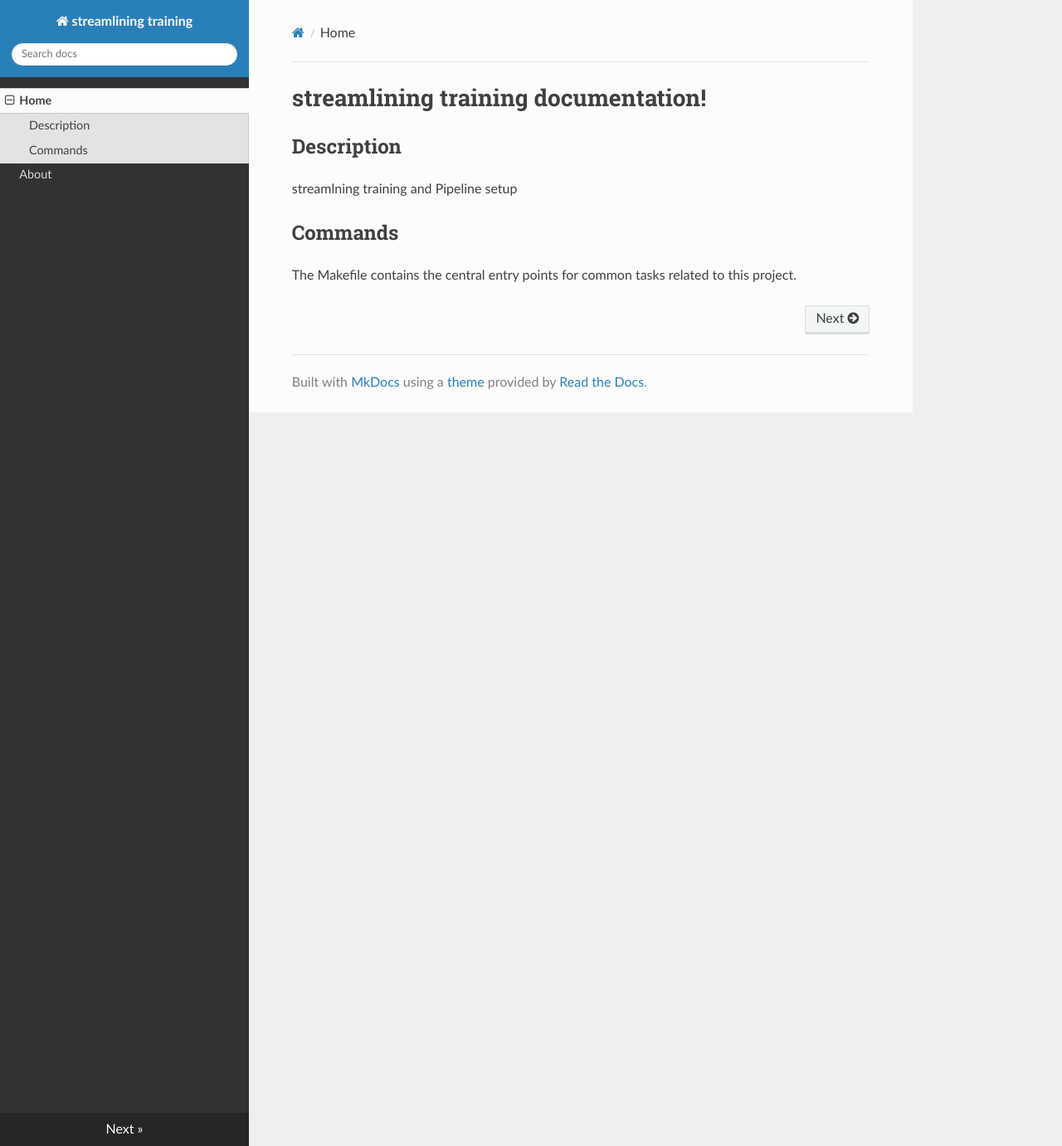
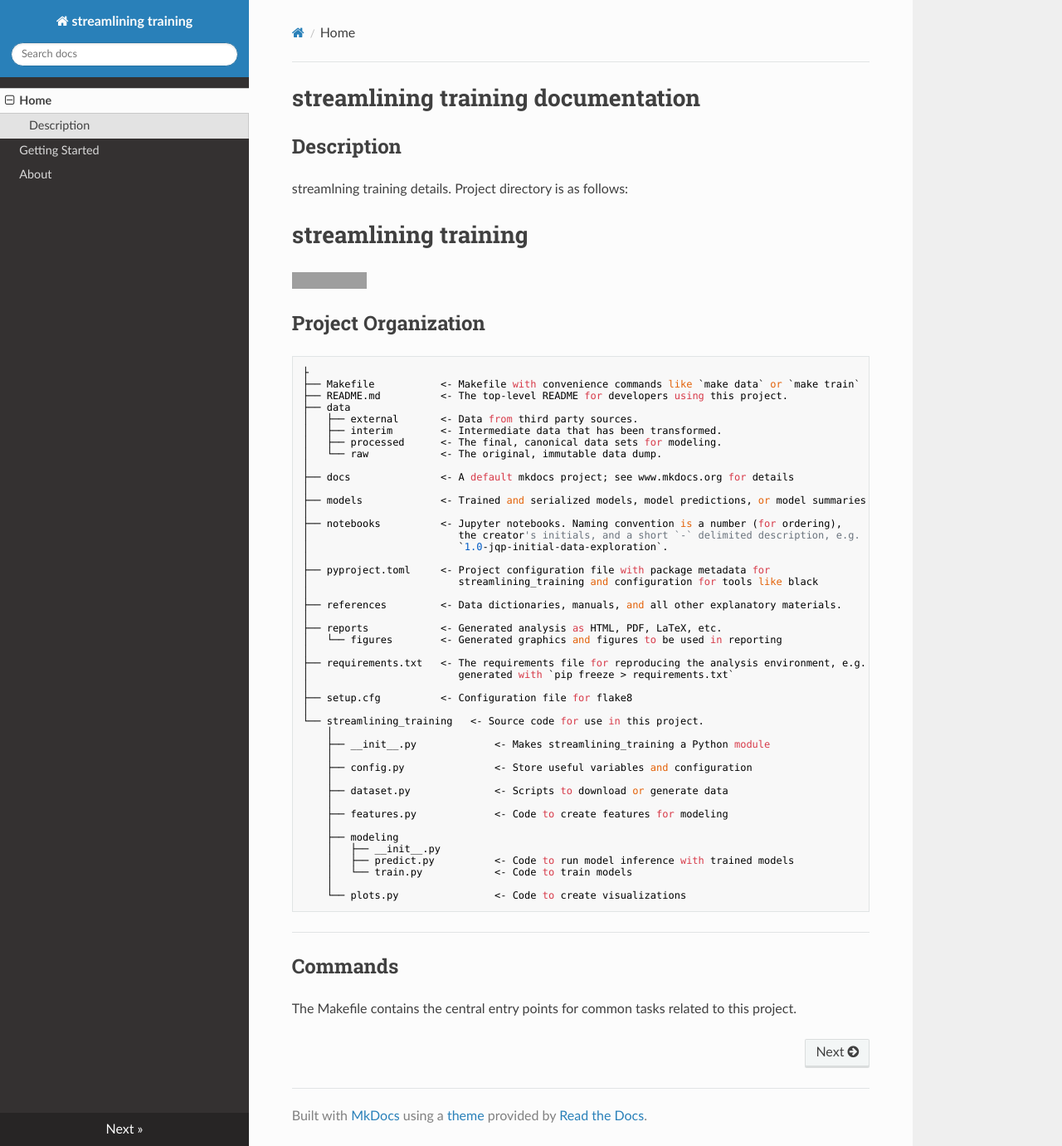
Before and after one commit to CSI-Cancer/ocular_streamlining, an MkDocs documentation site: the page built from docs/docs/index.md, in a window 1280 px wide and 1381 px high. Shown: the whole window at 83% size. Built offline with MkDocs 1.6.1, drawn with Linux system fonts in a browser that asks for light colours; nearby versions of some CDN libraries; grey boxes are pictures that could not be loaded.

Commit message:
notebooks naming convention

````diff
--- a/docs/docs/index.md
+++ b/docs/docs/index.md
@@ -1,8 +1,70 @@
-# streamlining training documentation!
+# streamlining training documentation
 
 ## Description
 
-streamlning training and Pipeline setup
+streamlning training details. Project directory is as follows:
+
+# streamlining training
+
+<a target="_blank" href="https://cookiecutter-data-science.drivendata.org/">
+    <img src="https://img.shields.io/badge/CCDS-Project%20template-328F97?logo=cookiecutter" />
+</a>
+
+
+## Project Organization
+
+```
+├
+├── Makefile           <- Makefile with convenience commands like `make data` or `make train`
+├── README.md          <- The top-level README for developers using this project.
+├── data
+│   ├── external       <- Data from third party sources.
+│   ├── interim        <- Intermediate data that has been transformed.
+│   ├── processed      <- The final, canonical data sets for modeling.
+│   └── raw            <- The original, immutable data dump.
+│
+├── docs               <- A default mkdocs project; see www.mkdocs.org for details
+│
+├── models             <- Trained and serialized models, model predictions, or model summaries
+│
+├── notebooks          <- Jupyter notebooks. Naming convention is a number (for ordering),
+│                         the creator's initials, and a short `-` delimited description, e.g.
+│                         `1.0-jqp-initial-data-exploration`.
+│
+├── pyproject.toml     <- Project configuration file with package metadata for
+│                         streamlining_training and configuration for tools like black
+│
+├── references         <- Data dictionaries, manuals, and all other explanatory materials.
+│
+├── reports            <- Generated analysis as HTML, PDF, LaTeX, etc.
+│   └── figures        <- Generated graphics and figures to be used in reporting
+│
+├── requirements.txt   <- The requirements file for reproducing the analysis environment, e.g.
+│                         generated with `pip freeze > requirements.txt`
+│
+├── setup.cfg          <- Configuration file for flake8
+│
+└── streamlining_training   <- Source code for use in this project.
+    │
+    ├── __init__.py             <- Makes streamlining_training a Python module
+    │
+    ├── config.py               <- Store useful variables and configuration
+    │
+    ├── dataset.py              <- Scripts to download or generate data
+    │
+    ├── features.py             <- Code to create features for modeling
+    │
+    ├── modeling
+    │   ├── __init__.py
+    │   ├── predict.py          <- Code to run model inference with trained models
+    │   └── train.py            <- Code to train models
+    │
+    └── plots.py                <- Code to create visualizations
+```
+
+--------
+
+
 
 ## Commands
 
--- a/docs/mkdocs.yml
+++ b/docs/mkdocs.yml
@@ -1,6 +1,7 @@
 site_name: streamlining training
 nav:
   - Home: index.md
+  - Getting Started: getting-started.md
   - About: about.md
 theme: readthedocs
 #
````
Also changed, not shown: 3 other files.
